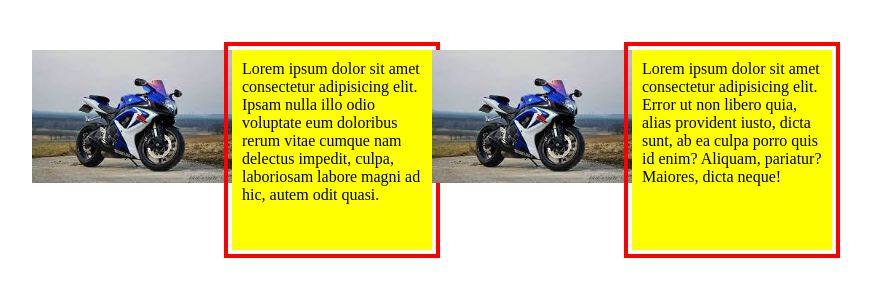
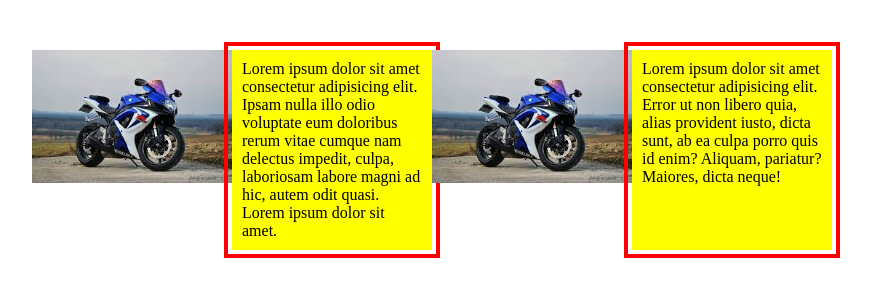
Before and after one commit to ANIL9012/css-practice-folder, a plain HTML site: page 10.OUTLINE/index.html in a window 1280 px wide. Shown: the whole page, without its empty margins (208-1079 px from the left). Drawn offline with Linux system fonts and the light colour scheme.

Commit message:
Added some code

```diff
--- a/10.OUTLINE/index.html
+++ b/10.OUTLINE/index.html
@@ -13,7 +13,7 @@
       <p>
         Lorem ipsum dolor sit amet consectetur adipisicing elit. Ipsam nulla
         illo odio voluptate eum doloribus rerum vitae cumque nam delectus
-        impedit, culpa, laboriosam labore magni ad hic, autem odit quasi.
+        impedit, culpa, laboriosam labore magni ad hic, autem odit quasi. Lorem ipsum dolor sit amet.
       </p>
       <img src="download.jpeg" alt="" />
       <p>
```
